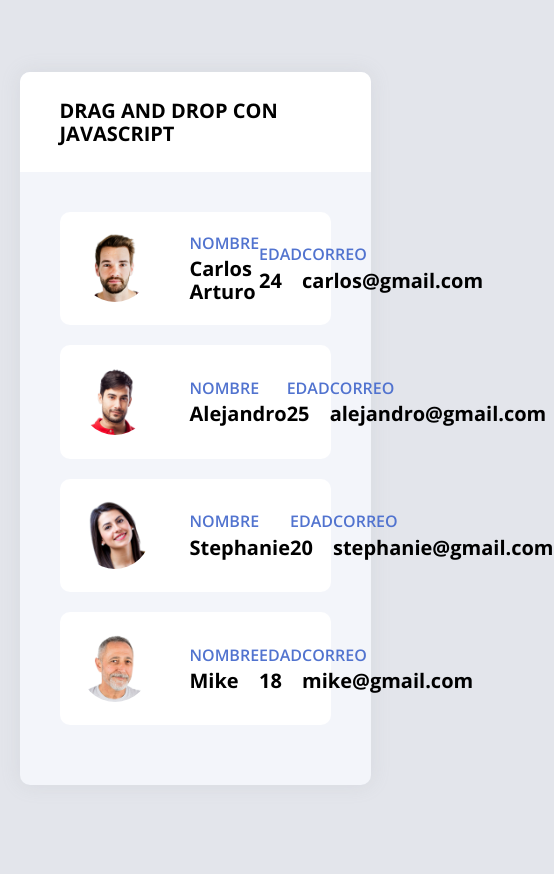
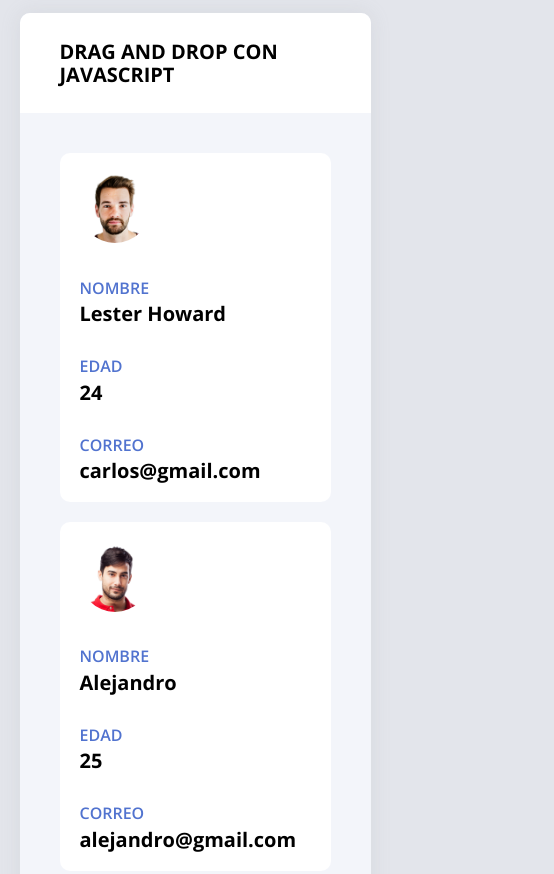
Before and after one commit to lesthoward/drag-and-drop, a plain HTML site: page index.html in a window 390 px wide. Shown: the top 874 px of the page, 554 px wide, since content can reach past the window. Before the commit the page ends 844 px from the top, so only its background shows below. Drawn offline with nearby package versions, Linux system fonts and the light colour scheme.

Commit message:
Responsive design in mobile

```diff
--- a/drag-&-drop.css.css
+++ b/drag-&-drop.css.css
@@ -44,13 +44,21 @@ body {
 .lista .persona {
 	background: #fff;
 	display: grid;
-	grid-template-columns: auto 1fr 1fr 1fr;
+	grid-template-columns: 100px 1fr 1fr 250px;
+	gap: 2rem;
 	align-items: center;
 	padding: 20px;
 	border-radius: 10px;
 	margin-bottom: 20px;
 	cursor: move;
 }
+
+@media screen and (max-width:768px){
+	.lista .persona {
+		grid-template-columns: 1fr;
+	}
+}
+
 
 .lista  .persona.seleccionado {
     transform: scale(1.02) rotate(-1deg);
--- a/index.html
+++ b/index.html
@@ -28,7 +28,7 @@
 					<div class="nombre">
 						<div>
 							<p class="label">Nombre</p>
-							<p class="dato">Carlos Arturo</p>
+							<p class="dato">Lester Howard</p>
 						</div>
 					</div>
 					<div class="edad">
```
